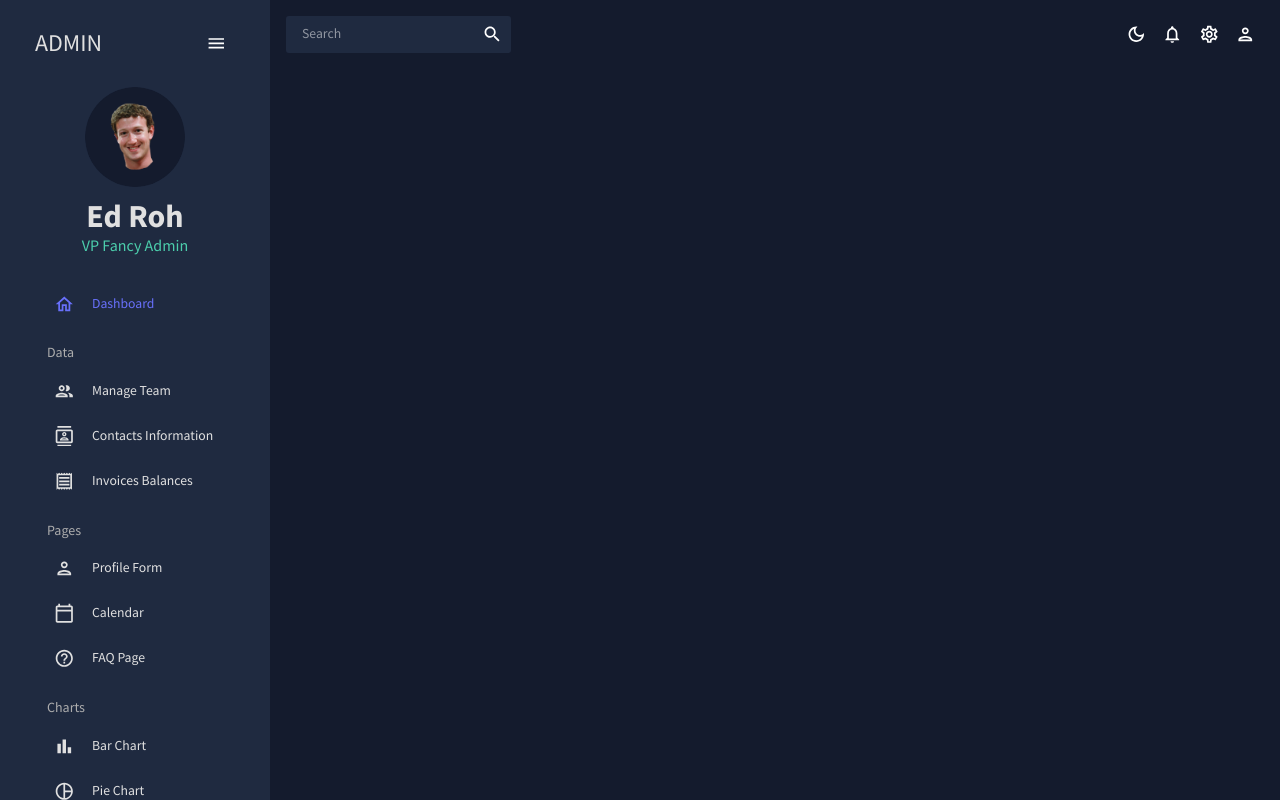
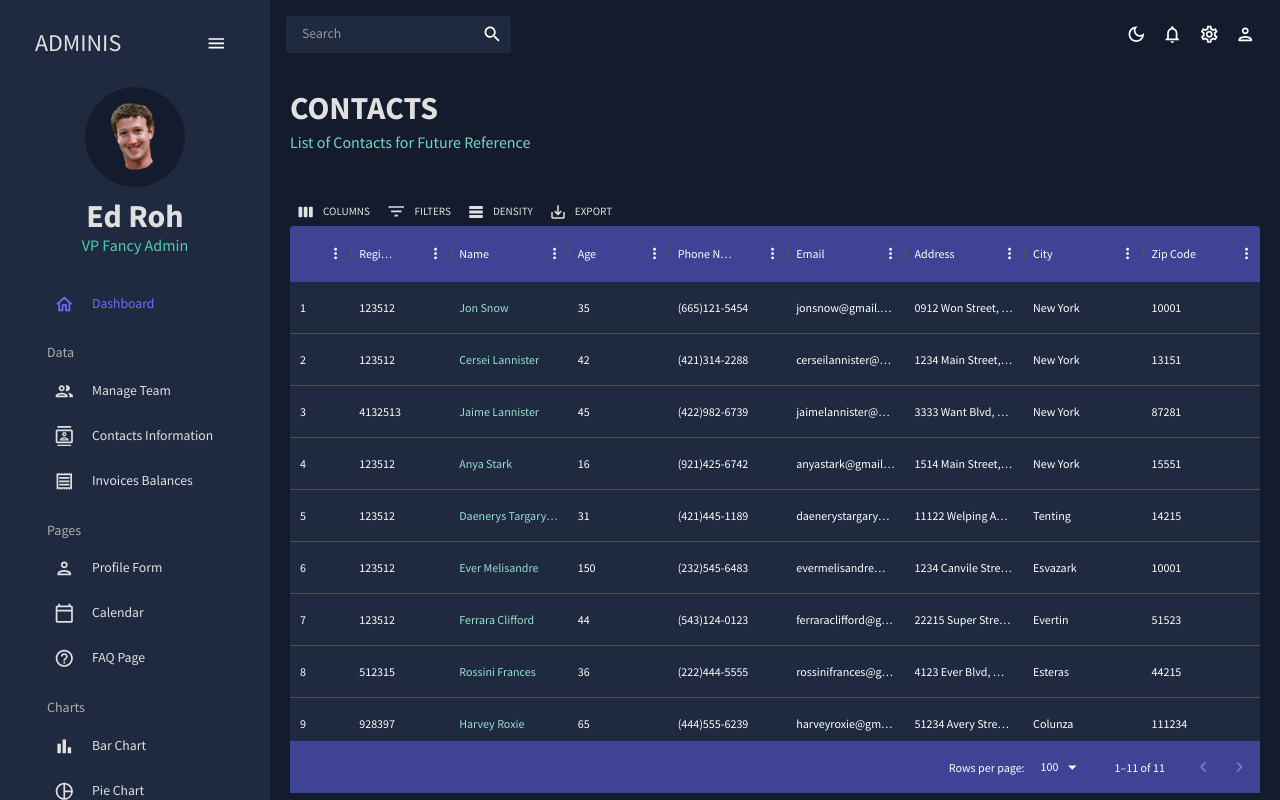
Before and after one commit to hugozeminian/react-admin-dashboard-app, a React (Create React App) app: page /contacts in a window 1280 px wide. Built offline with nearby package versions, Linux system fonts and the light colour scheme; a web font is replaced by a local one.

Commit message:
contacts

```diff
--- a/src/App.js
+++ b/src/App.js
@@ -4,8 +4,8 @@
 import SidebarMenu from "./scenes/global/SidebarMenu";
 import Dashboard from "./scenes/dashboard";
 import Team from "./scenes/team";
+import Contacts from "./scenes/contacts";
 // import Invoices from "./scenes/invoices";
-// import Contacts from "./scenes/contacts";
 // import Bar from "./scenes/bar";
 // import Form from "./scenes/form";
 // import Line from "./scenes/line";
@@ -30,8 +30,8 @@
             <Routes>
               <Route path="/" element={<Dashboard />} />
               <Route path="/team" element={<Team />} />
-              {/*<Route path="/contacts" element={<Contacts />} />
-              <Route path="/invoices" element={<Invoices />} />
+              <Route path="/contacts" element={<Contacts />} />
+              {/*<Route path="/invoices" element={<Invoices />} />
               <Route path="/form" element={<Form />} />
               <Route path="/bar" element={<Bar />} />
               <Route path="/pie" element={<Pie />} />
--- /dev/null
+++ b/src/scenes/contacts/index.jsx
@@ -0,0 +1,103 @@
+import { Box } from "@mui/material";
+import { DataGrid, GridToolbar } from "@mui/x-data-grid";
+import { tokens } from "../../theme";
+import { mockDataContacts } from "../../data/mockData";
+import Header from "../../components/Header";
+import { useTheme } from "@mui/material";
+
+const Contacts = () => {
+  const theme = useTheme();
+  const colors = tokens(theme.palette.mode);
+
+  const columns = [
+    { field: "id", headerName: "ID", flex: 0.5 },
+    { field: "registrarId", headerName: "Registrar ID" },
+    {
+      field: "name",
+      headerName: "Name",
+      flex: 1,
+      cellClassName: "name-column--cell",
+    },
+    {
+      field: "age",
+      headerName: "Age",
+      type: "number",
+      headerAlign: "left",
+      align: "left",
+    },
+    {
+      field: "phone",
+      headerName: "Phone Number",
+      flex: 1,
+    },
+    {
+      field: "email",
+      headerName: "Email",
+      flex: 1,
+    },
+    {
+      field: "address",
+      headerName: "Address",
+      flex: 1,
+    },
+    {
+      field: "city",
+      headerName: "City",
+      flex: 1,
+    },
+    {
+      field: "zipCode",
+      headerName: "Zip Code",
+      flex: 1,
+    },
+  ];
+
+  return (
+    <Box m="20px">
+      <Header
+        title="CONTACTS"
+        subtitle="List of Contacts for Future Reference"
+      />
+      <Box
+        m="40px 0 0 0"
+        height="75vh"
+        sx={{
+          "& .MuiDataGrid-root": {
+            border: "none",
+          },
+          "& .MuiDataGrid-cell": {
+            borderBottom: "none",
+          },
+          "& .name-column--cell": {
+            color: colors.greenAccent[300],
+          },
+          "& .MuiDataGrid-columnHeaders": {
+            backgroundColor: colors.blueAccent[700],
+            borderBottom: "none",
+          },
+          "& .MuiDataGrid-virtualScroller": {
+            backgroundColor: colors.primary[400],
+          },
+          "& .MuiDataGrid-footerContainer": {
+            borderTop: "none",
+            backgroundColor: colors.blueAccent[700],
+          },
+          "& .MuiCheckbox-root": {
+            color: `${colors.greenAccent[200]} !important`,
+          },
+          "& .MuiDataGrid-toolbarContainer .MuiButton-text": {
+            color: `${colors.grey[100]} !important`,
+          },
+        }}
+      >
+        <DataGrid
+          rows={mockDataContacts}
+          columns={columns}
+          components={{ Toolbar: GridToolbar }}
+        />
+      </Box>
+    </Box>
+  );
+};
+
+export default Contacts;
--- a/src/scenes/global/SidebarMenu.jsx
+++ b/src/scenes/global/SidebarMenu.jsx
@@ -80,7 +80,7 @@
                 ml="15px"
               >
                 <Typography variant="h3" color={colors.grey[100]}>
-                  ADMIN
+                  ADMINIS
                 </Typography>
                 <IconButton onClick={() => setIsCollapsed(!isCollapsed)}>
                   <MenuOutlinedIcon />
```
